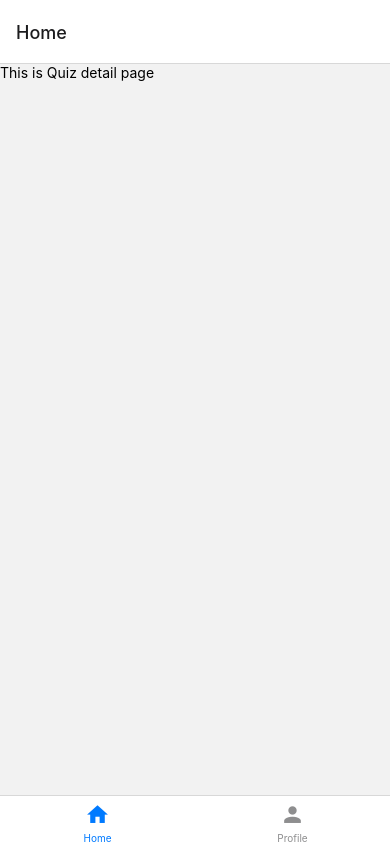
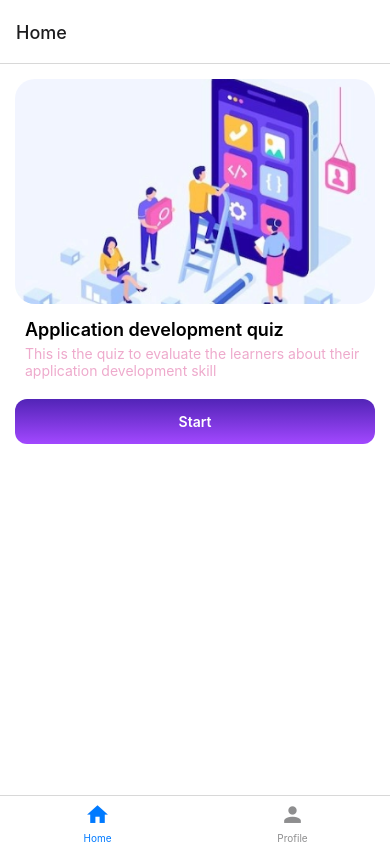
Before and after one commit to SanfetCoder/quiz-app, a React Native app: screen /Home in a window 390 px wide. Both pictures are taken after a click on the element 77 px from the left and 226 px from the top of the page. Built offline with nearby package versions, Linux system fonts and the light colour scheme.

Commit message:
Add StartButton in <QuizDetail /

```diff
--- a/models/quiz.ts
+++ b/models/quiz.ts
@@ -16,3 +16,7 @@ export const quizzes : Quiz[] = [
     description : "A beginner level of calculus topic in Mathematics"
   }
 ]
+
+export function fetchQuizByName(quizName : string){
+  return quizzes.filter(quiz => quiz.title === quizName)[0]
+}
--- a/package.json
+++ b/package.json
@@ -24,7 +24,8 @@
     "react-native-screens": "~3.29.0",
     "react-native-vector-icons": "^10.0.3",
     "react-native-web": "~0.19.6",
-    "typescript": "^5.3.0"
+    "typescript": "^5.3.0",
+    "expo-linear-gradient": "~12.7.2"
   },
   "devDependencies": {
     "@babel/core": "^7.20.0"
--- a/screens/home/QuizDetail.js
+++ b/screens/home/QuizDetail.js
@@ -1,12 +1,74 @@
-import React from 'react'
-import { Text, View } from 'react-native'
+import React, { useContext } from 'react'
+import { Image, StyleSheet, Text, View, Button } from 'react-native'
+import { HomeContext } from '../../context/HomeProvider'
+import { fetchQuizByName } from '../../models/quiz';
+import { LinearGradient } from 'expo-linear-gradient';
 
 const QuizDetail = () => {
+  const {selectedQuiz} = useContext(HomeContext);
+  const fetchedQuiz = fetchQuizByName(selectedQuiz)
   return (
-    <View>
-      <Text>This is Quiz detail page</Text>
+    <View style={styles.container}>
+      <Image
+        style={{
+          width : '100%',
+          height : 225,
+          borderRadius : 20
+        }}
+        source={fetchedQuiz.image}
+        />
+      <Text style={styles.title}>{fetchedQuiz.title} quiz</Text>
+      <Text style={styles.description}>{fetchedQuiz.description}</Text>
+      <LinearGradient
+        colors={['#5224B7','#A248FF']}
+        style={styles.button}
+        >
+          <Text
+            style={{
+              color : 'white',
+              fontWeight : '600'
+            }}
+            >
+              Start
+          </Text>
+      </LinearGradient>
     </View>
   )
 }
 
+const styles = StyleSheet.create({
+  container : {
+    width : '100%',
+    height : '100%',
+    backgroundColor : 'white',
+    display : 'flex',
+    flexDirection : 'column',
+    alignItems : 'flex-start',
+    justifyContent : 'flex-start',
+    padding: 15
+  },
+  title : {
+    fontSize : 18,
+    fontWeight : '600',
+    marginTop : 15,
+    marginLeft : 10
+  },
+  description : {
+    marginLeft : 10,
+    marginTop : 5,
+    color : "#EEAACC"
+  },
+  button : {
+    width: '100%',
+    borderRadius : 12,
+    color : 'white',
+    height : 45,
+    display : 'flex',
+    flexDirection : 'row',
+    alignItems : 'center',
+    justifyContent : 'center',
+    marginTop : 20
+  }
+})
+
 export default QuizDetail
```
Also changed, not shown: screens/home/Home.js (line endings or trailing spaces), 1 other file (tests, documents, lock files or other folders).
